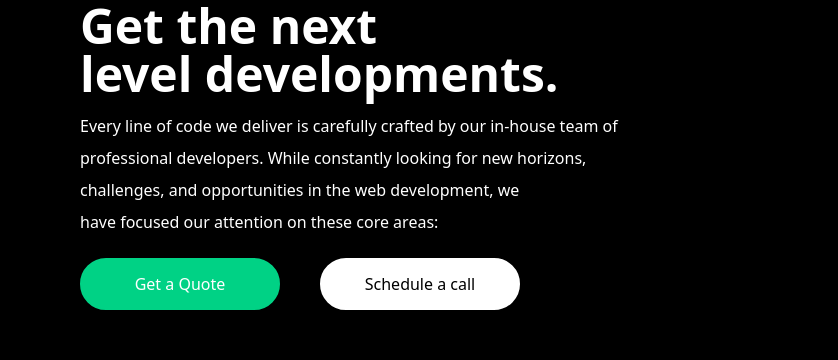
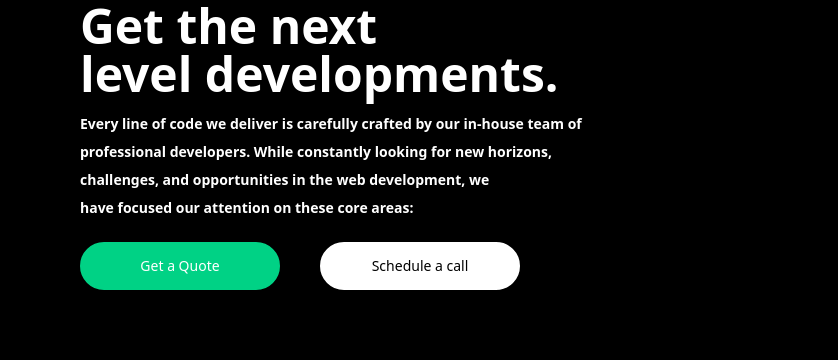
Before and after one commit to ux-unicorns/sessions, a website: page public/index.html in a window 1280 px wide. Shown: the part 126-486 px from the top of the page, 0-838 px from the left. Drawn offline with Linux system fonts and the light colour scheme.

Commit message:
changed font weight for the intro

```diff
--- a/public/index.html
+++ b/public/index.html
@@ -15,19 +15,19 @@
         <div class="grid grid-cols-12">
             <div class="col-span-10 bg-black hero1">
                 <div class="py-32 px-20 w-[70%]">
-                    <h1 class="text-white text-5xl font-extrabold">
+                    <h1 class="text-white text-5xl font-bold">
                         Get the next <br> level developments.
                     </h1>
-                    <p class="text-white mt-3">Every line of code we deliver is carefully crafted by our in-house team of <br>
+                    <p class="text-white mt-3 font-semibold text-sm">Every line of code we deliver is carefully crafted by our in-house team of <br>
                         professional developers. While constantly looking for new horizons, <br>
                         challenges, and opportunities in the web development, we <br>
                         have focused our attention on these core areas:
                     </p>
                     <div class="py-5 flex justify-start gap-10 ">
-                        <a href="#" class="rounded-full w-[200px] px-5 py-3 bg-primary border-2 border-primary text-white text-center hover:bg-white hover:text-black transition-all">
+                        <a href="#" class="text-sm rounded-full w-[200px] px-5 py-3 bg-primary border-2 border-primary text-white text-center hover:bg-white hover:text-black transition-all">
                             Get a Quote
                         </a>
-                        <a href="#" class="rounded-full w-[200px] px-5 py-3 bg-white border-white border-2 text-black text-center hover:text-black transition-all">
+                        <a href="#" class="text-sm rounded-full w-[200px] px-5 py-3 bg-white border-white border-2 text-black text-center hover:text-black transition-all">
                             Schedule a call
                         </a>
                     </div>
```
Also changed, not shown: public/output.css.
